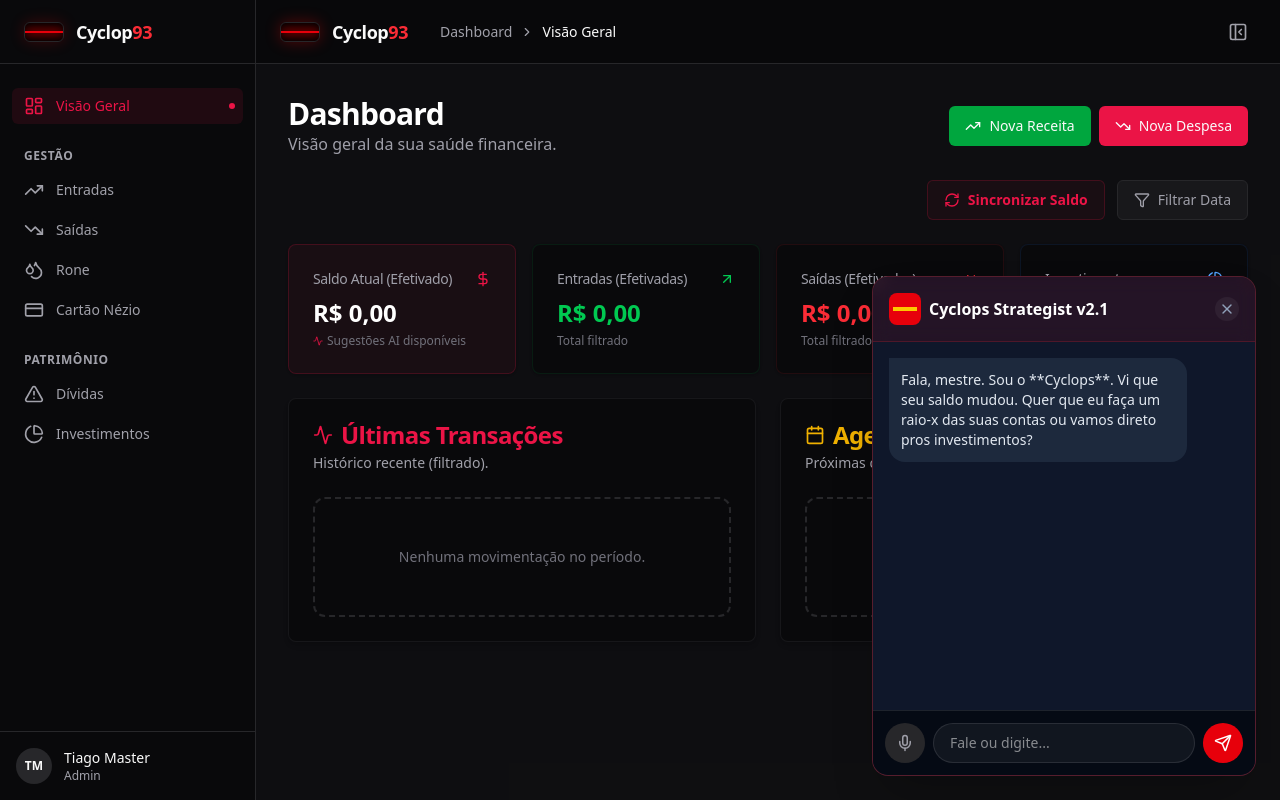
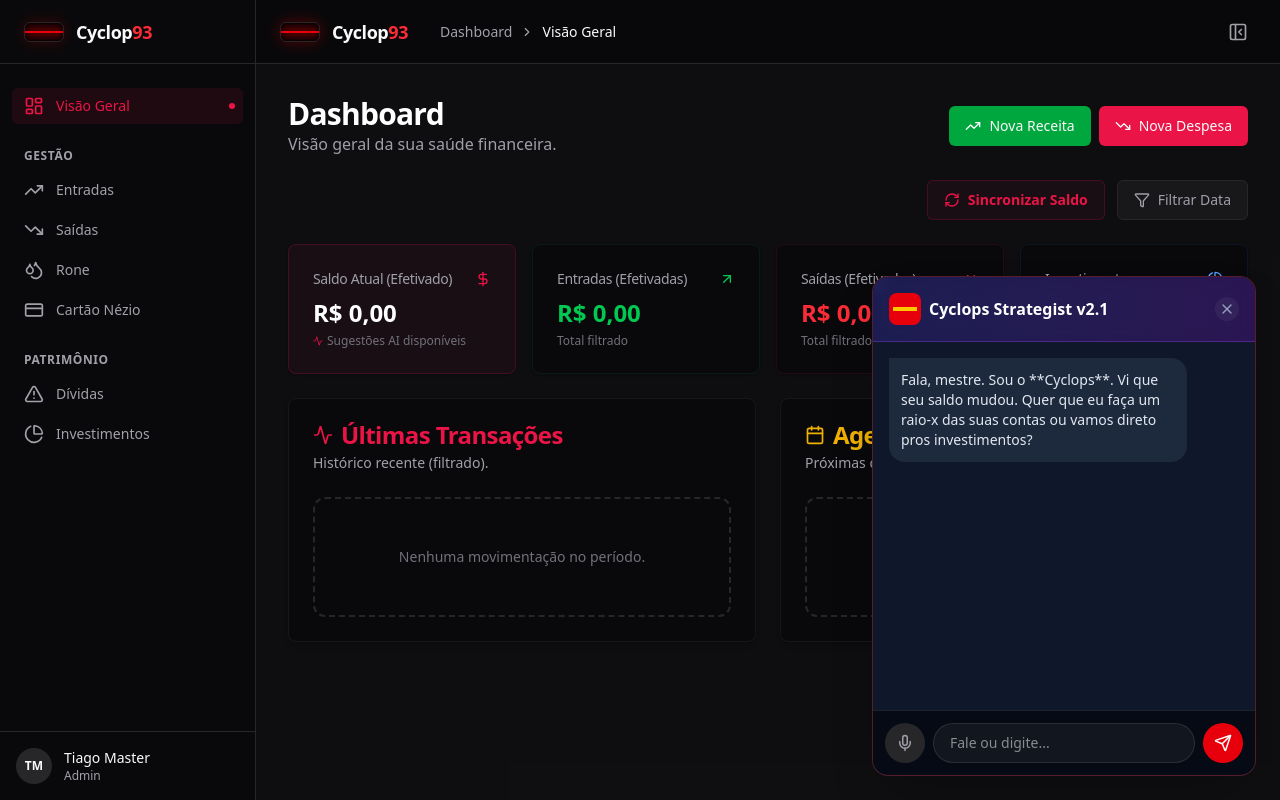
Before and after one commit to tiagocyclopinho-sys/cyclop93-finance, a Next.js app: page / in a window 1280 px wide. Both pictures are taken after a click on the button 1228 px from the left and 748 px from the top of the page. Built offline with nearby package versions, Linux system fonts and the light colour scheme.

Commit message:
style: change AI header to purple for cache verification

```diff
--- a/src/components/modules/AiAgent.tsx
+++ b/src/components/modules/AiAgent.tsx
@@ -216,7 +216,7 @@ export function AiAgent() {
 
     return (
         <div className="fixed bottom-6 right-6 w-[90vw] md:w-96 h-[500px] bg-[#0F172A] border border-red-500/30 rounded-2xl shadow-2xl flex flex-col z-50 overflow-hidden animate-fade-in font-sans">
-            <div className="p-4 bg-red-600/10 border-b border-red-500/20 flex justify-between items-center backdrop-blur">
+            <div className="p-4 bg-gradient-to-r from-indigo-600/20 to-purple-600/20 border-b border-purple-500/30 flex justify-between items-center backdrop-blur">
                 <div className="flex items-center gap-2">
                     <div className="w-8 h-8 rounded bg-red-600 flex items-center justify-center">
                         <div className="w-6 h-1 bg-yellow-400"></div>
```
